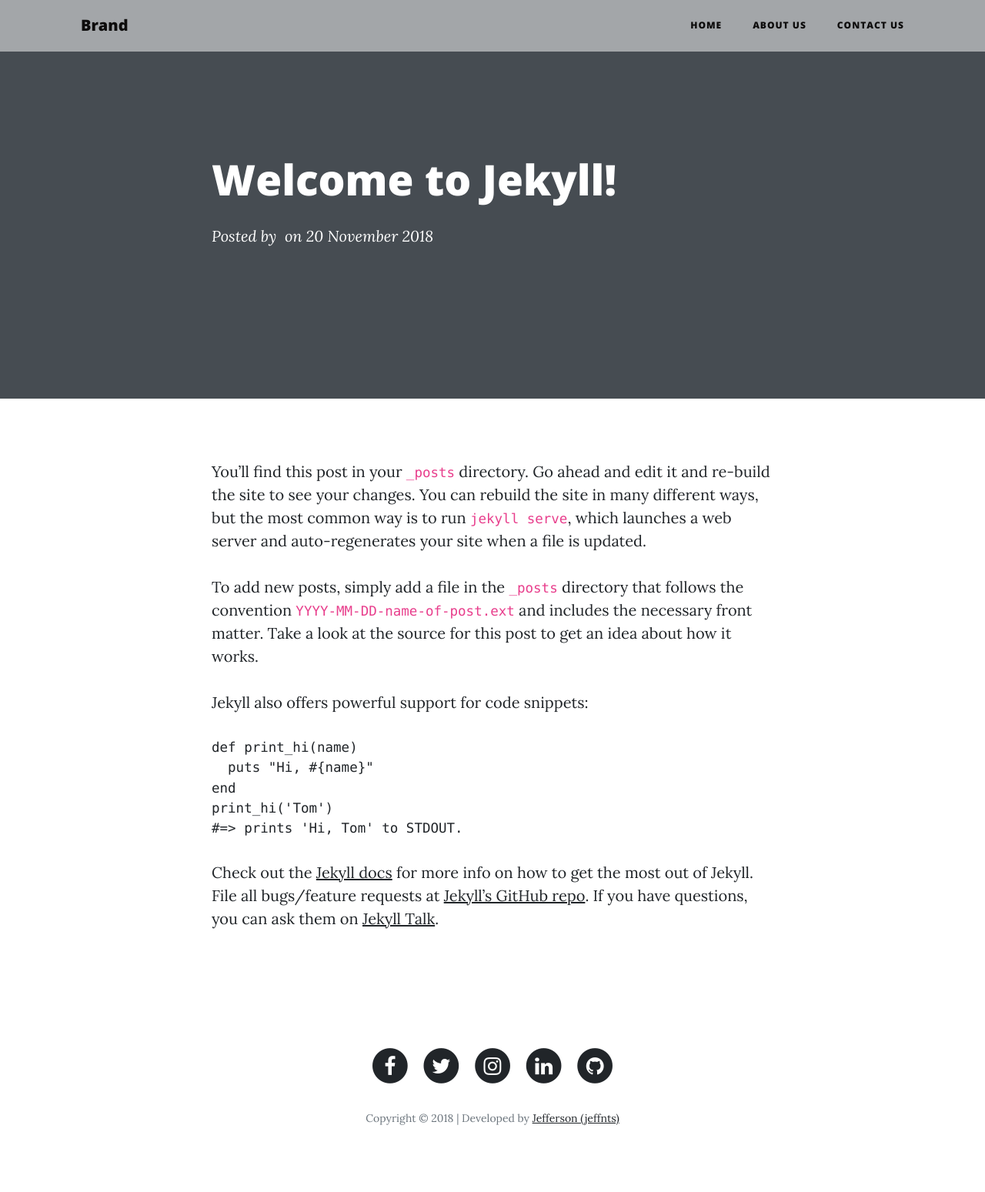
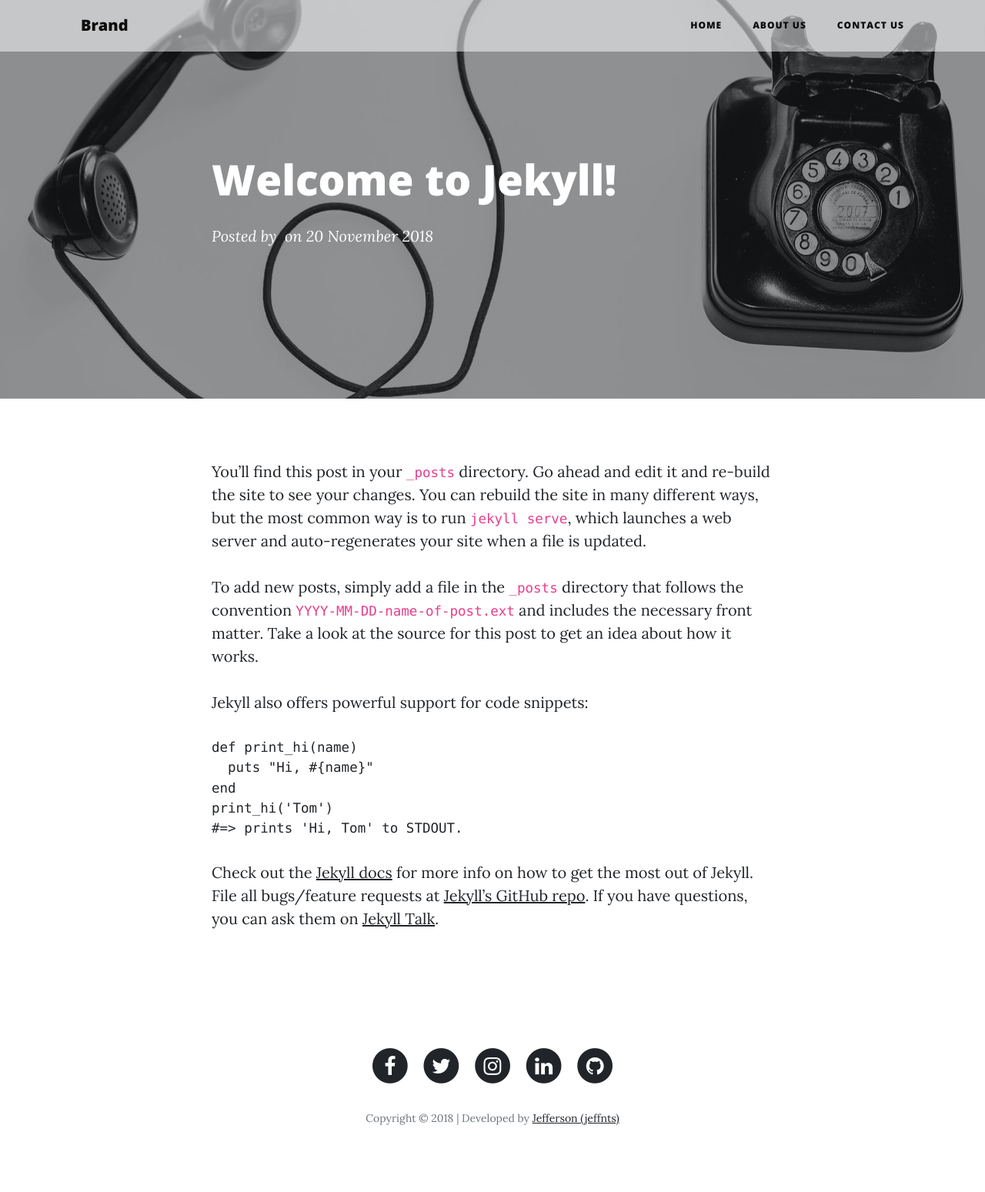
Before and after one commit to jeffexamples/blog, a Jekyll site: the page built from _posts/2018-11-20-welcome-to-jekyll.markdown, in a window 1280 px wide. Shown: the whole page at 77% size. Built offline with Jekyll 4.4.1, drawn with Linux system fonts in a browser that asks for light colours; nearby versions of some CDN libraries.

Commit message:
Image url change.

```diff
--- a/_layouts/home.html
+++ b/_layouts/home.html
@@ -10,7 +10,7 @@
             <div class="carousel-inner" role="listbox">
                 {%for post in site.posts limit: 3%}
                     <div class="carousel-item {%if forloop.index0 == 0 %} active {%endif%}">
-                        <div class="jumbotron pulse animated carousel-hero" style="background-image:url('{{'/assets/img/{{post.image}}' | relative_url}}');">
+                        <div class="jumbotron pulse animated carousel-hero" style = "background-image:url('{{'/assets/img/{{post.image}}' | relative_url}}');">
                             <h1 class="hero-title">{{post.title}}</h1>
                             <p class="hero-subtitle">{{post.content | truncate: 200}}</p>
                             <p><a class="btn btn-primary hero-button plat" role="button" href="{{post.url | prepend: site.baseurl}}">Learn more</a></p>
--- a/_layouts/post.html
+++ b/_layouts/post.html
@@ -4,7 +4,7 @@
 ---
 
 
-<header class="masthead" style="background-image:url('{{'/assets/img/{{page.image}}' |  relative_url}}')">
+<header class="masthead" style = "background-image:url('{{'/assets/img/contact-bg.jpg' | relative_url }}')">
     <div class="overlay"></div>
     <div class="container">
         <div class="row">
```
